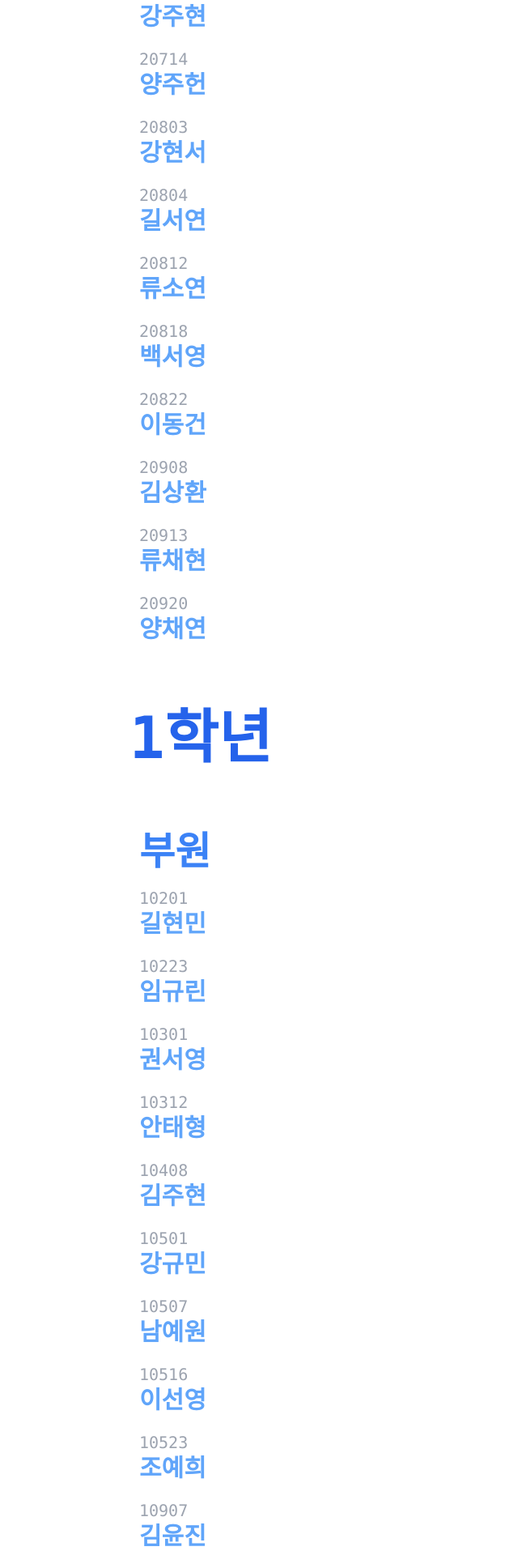
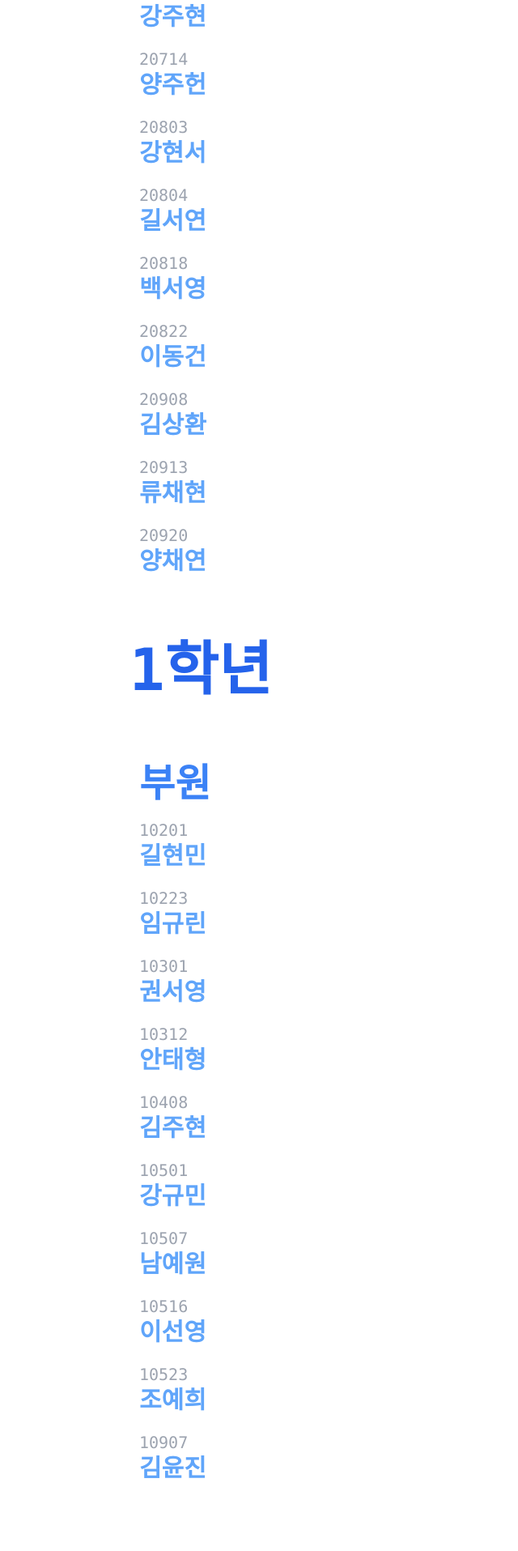
Before and after one commit to arduinocc04/dghsMathInfoWebSite, a Flask app: page /team in a window 1280 px wide. Shown: the part 933-2848 px from the top of the page at 81% size, without its empty margins (0-640 px from the left). After the commit the page ends 2758 px from the top, so only its background shows below. Run offline with Flask 2, Linux system fonts and the light colour scheme.

Commit message:
ssdcffds

```diff
--- a/main.py
+++ b/main.py
@@ -50,4 +50,4 @@ def sendPost():
     return 'absdf'
 
 if __name__ == '__main__':
-    app.run('0.0.0.0', 80)
+    app.run('0.0.0.0', 8800)
--- a/templates/team.html
+++ b/templates/team.html
@@ -58,10 +58,6 @@
                     <div class="container mt-5">
                         <p class="font-mono text-xl font-light text-gray-400">20804</p>
                         <p class="font-mono text-3xl font-bold text-blue-400">길서연</p>
-                    </div>
-                    <div class="container mt-5">
-                        <p class="font-mono text-xl font-light text-gray-400">20812</p>
-                        <p class="font-mono text-3xl font-bold text-blue-400">류소연</p>
                     </div>
                     <div class="container mt-5">
                         <p class="font-mono text-xl font-light text-gray-400">20818</p>
```
